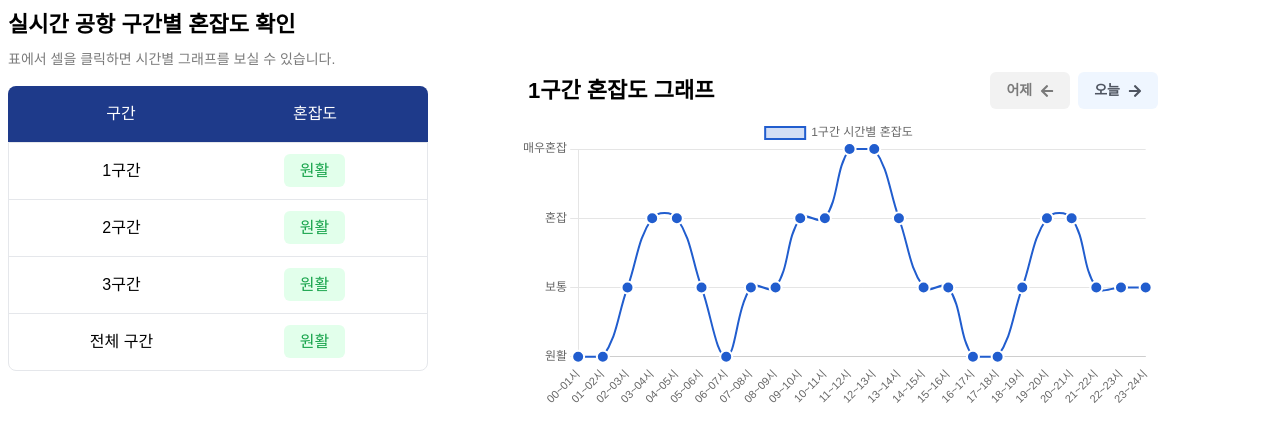
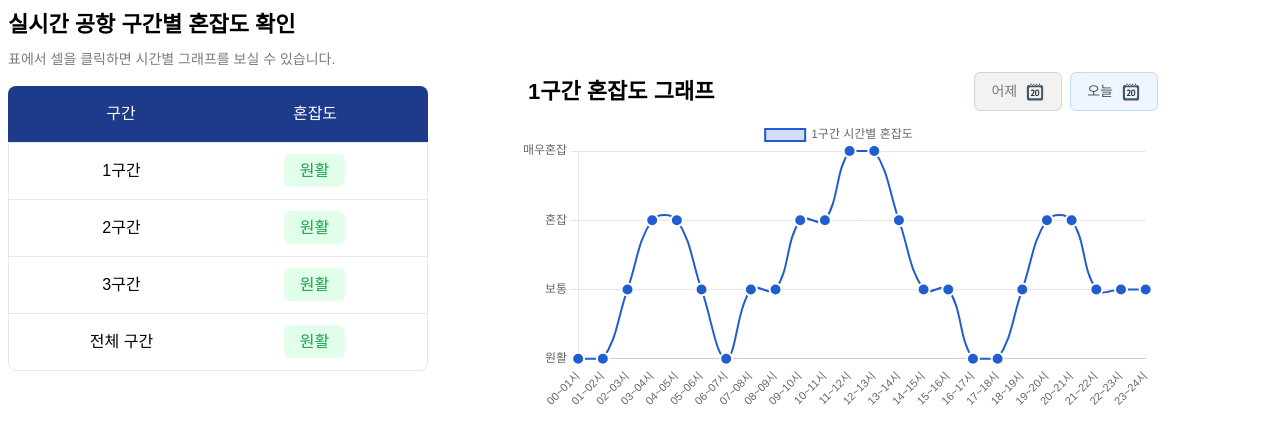
Before and after one commit to airport-pus/Client, a Next.js app: page /components/sectional-confusion in a window 1280 px wide. Shown: the top 444 px of the page. Built offline with nearby package versions, Linux system fonts and the light colour scheme.

Commit message:
chore :: 버튼 테두리 및 아이콘 수정

```diff
--- a/app/components/sectional-confusion/page.tsx
+++ b/app/components/sectional-confusion/page.tsx
@@ -3,7 +3,7 @@
 import React, { useState } from 'react';
 import { Chart as ChartJS, CategoryScale, LinearScale, PointElement, LineElement, Title, Tooltip, Legend } from 'chart.js';
 import { Line } from 'react-chartjs-2';
-import { FaArrowLeft, FaArrowRight } from 'react-icons/fa';
+import Image from 'next/image';
 
 ChartJS.register(CategoryScale, LinearScale, PointElement, LineElement, Title, Tooltip, Legend);
 
@@ -19,7 +19,7 @@ type StatusData = {
 const TrafficStatus = () => {
   const message = "실시간 공항 구간별 혼잡도 확인";
   const [selectedSection, setSelectedSection] = useState("1구간");
-  const [selectedDate, setSelectedDate] = useState("오늘");  // 기본은 "오늘"
+  const [selectedDate, setSelectedDate] = useState("오늘");
 
   const statusData: StatusData = {
     어제: {
@@ -128,15 +128,27 @@ const TrafficStatus = () => {
           <div className="flex items-center">
             <button
               onClick={() => setSelectedDate("어제")}
-              className={`px-4 py-2 text-[14px] ${selectedDate === "어제" ? 'bg-[#EFF6FF] text-[#4F5561] border-[#BFDBFE]' : 'bg-[#F2F2F2] text-[#7A7A7A] border-[#D1D5DB]'} rounded-md flex items-center mr-2`}>
+              className={`px-4 py-2 text-[14px] font-medium border ${selectedDate === "어제" ? 'bg-[#EFF6FF] text-[#4F5561] border-[#BFDBFE]' : 'bg-[#F2F2F2] text-[#7A7A7A] border-[#D1D5DB]'} rounded-md flex items-center mr-2`}>
               어제
-              <FaArrowLeft className="ml-2" />
+              <Image
+                src="/date.svg"
+                width={20}
+                height={20}
+                alt="date"
+                className={`ml-2 ${selectedDate === "어제" ? 'text-[#4F5561]' : 'text-[#7A7A7A]'}`}
+              />
             </button>
             <button
               onClick={() => setSelectedDate("오늘")}
-              className={`px-4 py-2 text-[14px] ${selectedDate === "오늘" ? 'bg-[#EFF6FF] text-[#4F5561] border-[#BFDBFE]' : 'bg-[#F2F2F2] text-[#7A7A7A] border-[#D1D5DB]'} rounded-md flex items-center`}>
+              className={`px-4 py-2 text-[14px] font-medium border ${selectedDate === "오늘" ? 'bg-[#EFF6FF] text-[#4F5561] border-[#BFDBFE]' : 'bg-[#F2F2F2] text-[#7A7A7A] border-[#D1D5DB]'} rounded-md flex items-center`}>
               오늘
-              <FaArrowRight className="ml-2" />
+              <Image
+                src="/date.svg"
+                width={20}
+                height={20}
+                alt="date"
+                className={`ml-2 ${selectedDate === "오늘" ? 'text-[#4F5561]' : 'text-[#7A7A7A]'}`}
+              />
             </button>
           </div>
         </div>
```
Also changed, not shown: public/date.svg (added).
